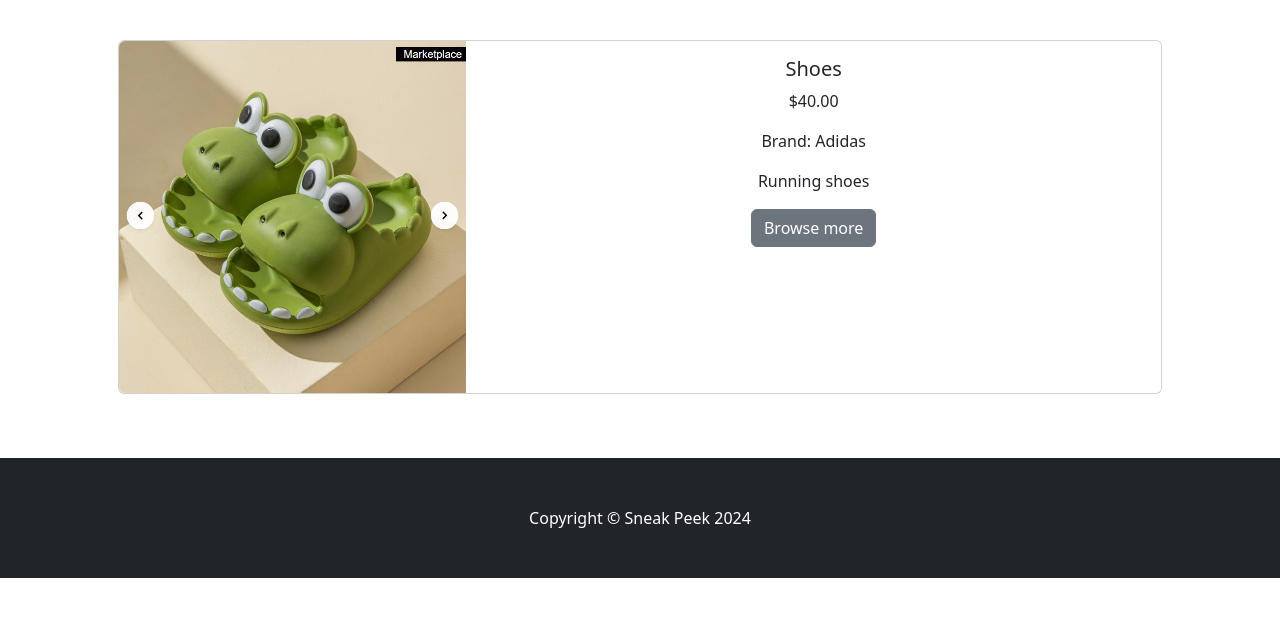
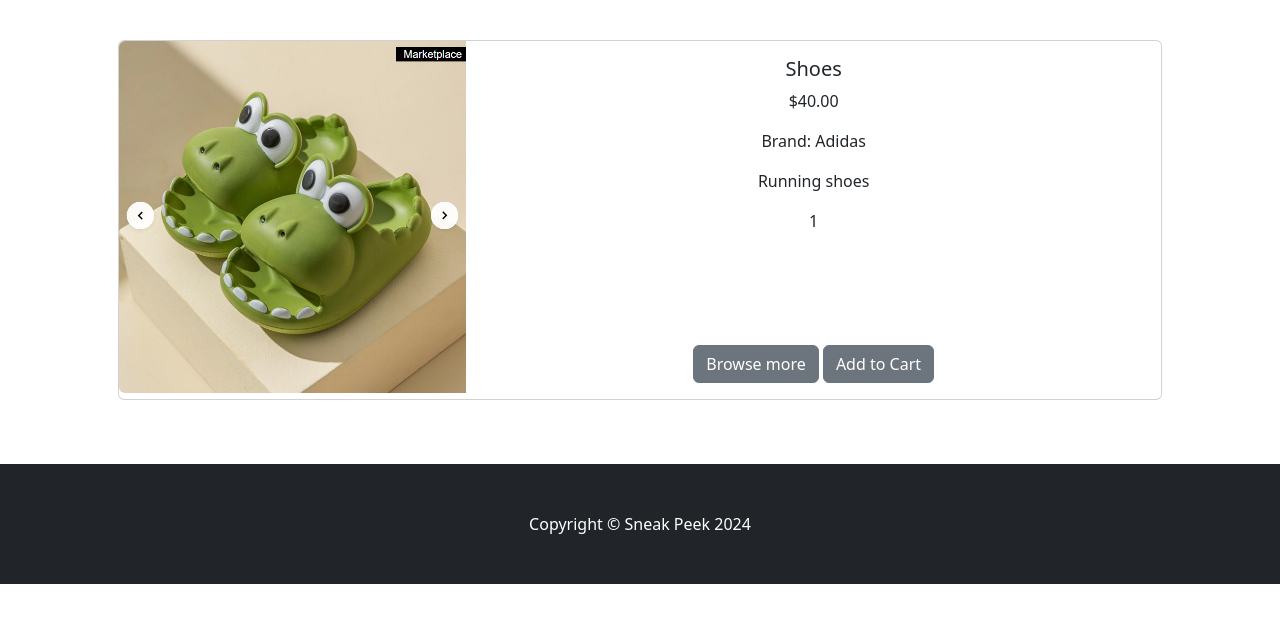
Before and after one commit to OwenAdams2023/Group12, a Django app: template ecom/sneakpeek/templates/product.html in a window 1280 px wide. Shown: the part 56-679 px from the top of the page. Run offline with Django 5.2, Linux system fonts and the light colour scheme; the template is opened without the code that fills it: values that come from a table or form of the project are taken from there, others are empty; data comes from the database, SQL or seed files in the repository; both versions use the stored data as it was after the commit; parts of the project's set-up code (start-up, migrations or seed data) failed here and were passed over; some libraries are stand-ins or nearby versions.

Commit message:
adding cart stuff

```diff
--- a/ecom/cart/cart.py
+++ b/ecom/cart/cart.py
@@ -38,15 +38,15 @@ class Cart():
             current_user.update(old_cart= str(cart_string))
 
 
-    def add(self,product,quantity):
+    def add(self,product): #,quantity):
         product_id = str(product.id)
-        product_qty = str(quantity)
+        #product_qty = str(quantity)
 
         if product_id in self.cart:
             pass
         else:
-            #self.cart[product_id]= {'price': str(product.price)}
-            self.cart[product_id]= int(product_qty)
+            self.cart[product_id]= {'price': str(product.price)}
+            #self.cart[product_id]= int(product_qty)
 
         self.session.modified = True
 
--- a/ecom/cart/views.py
+++ b/ecom/cart/views.py
@@ -24,16 +24,16 @@ def cart_add(request):
     #https://youtu.be/4NqAiqdjMI8?si=7OstAh7QL_skymNr
     if request.POST.get('action') == 'post':
         product_id = int(request.POST.get('product_id'))
-        product_qty = int(request.POST.get('product_qty'))
+        #product_qty = int(request.POST.get('product_qty'))
 
         #get product in DB based on product id
         product = get_object_or_404(Product,id=product_id)
-        cart.add(product=product, quantity= product_qty)
+        cart.add(product=product) #, quantity= product_qty)
         cart_quantity = cart.__len__()
 
         #response= JsonResponse({'Product Name:' : product.name})
         response= JsonResponse({'qty:' : cart_quantity})
-        messages.success(request ("Product added to cart"))
+        #messages.success(request ("Product added to cart"))
         return response
 
     #return render(request, "cart_add.html")
--- a/ecom/sneakpeek/templates/home.html
+++ b/ecom/sneakpeek/templates/home.html
@@ -62,7 +62,7 @@
                                     <!-- Product price-->
                                     ${{ product.price }}
 
-                                    <br>
+                                    <br/>
 
                                     <!--{{ product.description}}-->
                                 </div>
--- a/ecom/sneakpeek/templates/navbar.html
+++ b/ecom/sneakpeek/templates/navbar.html
@@ -39,7 +39,10 @@
                 <a href="{% url 'cart_summary' %}" class="btn btn-outline-dark">
                     <i class="bi-cart-fill me-1"></i>
                     Cart
-                    <span class="badge bg-dark text-white ms-1 rounded-pill">0</span>
+                    <span class="badge bg-dark text-white ms-1 rounded-pill"
+                    id="cart_quantity">{{ cart|length }}
+
+                    </span>
                 </a>
             </form>
         </div>
--- a/ecom/sneakpeek/templates/product.html
+++ b/ecom/sneakpeek/templates/product.html
@@ -19,9 +19,11 @@
                     <p class="card-text">${{ product.price }}</p>
                     <p class="card-text">Brand: {{ product.brand }}</p>
                     <p class="card-text">{{ product.description }}</p>
+                    <p class="card-text">{{ product.id }}</p>
 
-
+                    </br></br></br></br>
                     <a href="{% url 'home' %}" class="btn btn-secondary">Browse more</a>
+                    <button type="button" value="{{ product.id }}" class="btn btn-secondary" id="add-cart">Add to Cart</button>
                     </center>
                 </div>
               </div>
@@ -32,4 +34,29 @@
 
 <br/><br/>
 
+<script>
+  $(document).on('click', '#add-cart', function(e){
+    e.preventDefault();
+    $.ajax({
+      type: 'POST',
+      url: '{% url 'cart_add' %}',
+      data: {
+        product_id: $('#add-cart').val(),
+        csrfmiddlewaretoken: '{{ csrf_token }}',
+        action: 'post'
+      },
+
+      success: function(json){
+        document.getElementById("cart_quantity").textContent = json.qty
+      },
+
+      error: function(xhr, errmsg, err){
+
+      }
+
+    });
+  })
+
+</script>
+
 {% endblock %}
```
Also changed, not shown: ecom/db.sqlite3, ecom/media/uploads/product/Screenshot_2024-03-19_121821.png (added).
